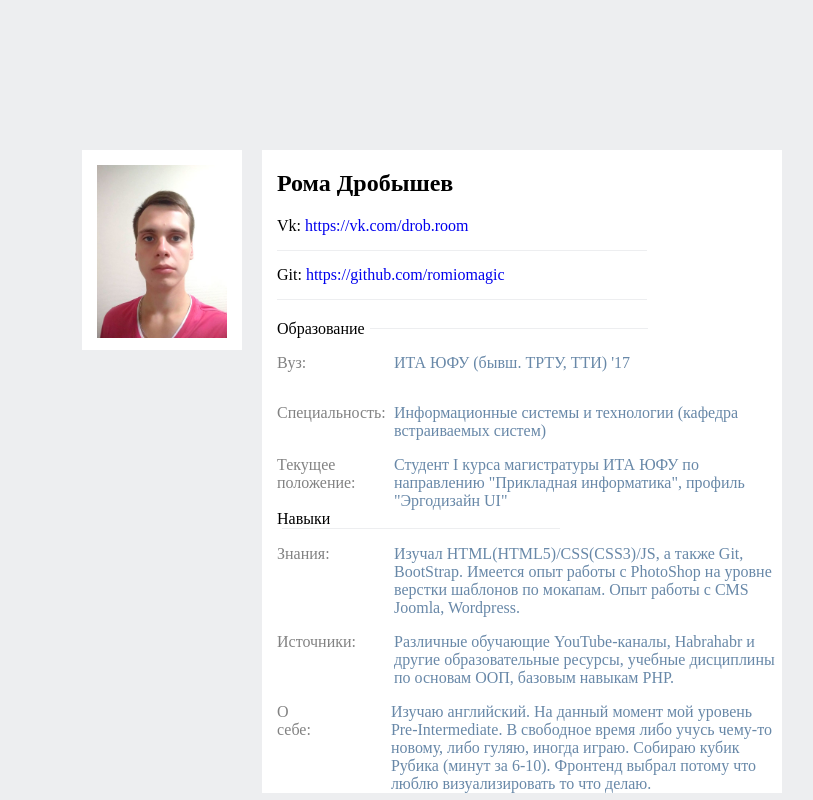
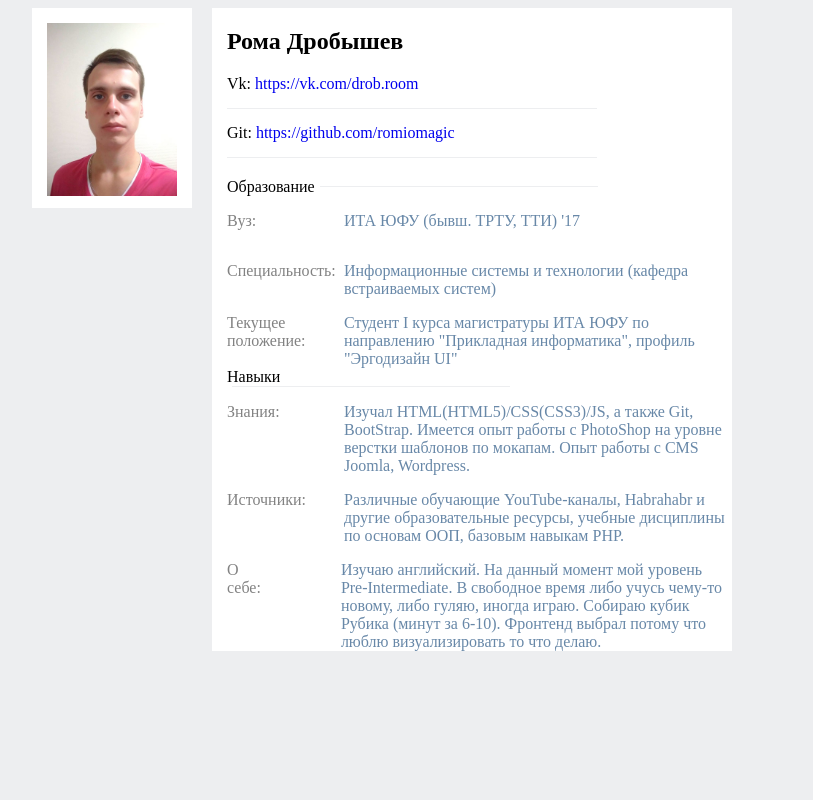
Before and after one commit to romiomagic/resume-challenge, a plain HTML site: page index.html in a window 1280 px wide. Shown: the whole page, without its empty margins (258-1071 px from the left). Drawn offline with Linux system fonts and the light colour scheme.

Commit message:
Update style.css

```diff
--- a/style.css
+++ b/style.css
@@ -3,10 +3,10 @@ body {
 }
 .wrapper {
 	position: absolute;
-  	top: 50%;
+
   	left:50%;
   	width: 700px;
-  	margin: -250px 0 0 -300px;
+  	margin:0 0 0 -350px;
  	display: flex;
 
 }
```
